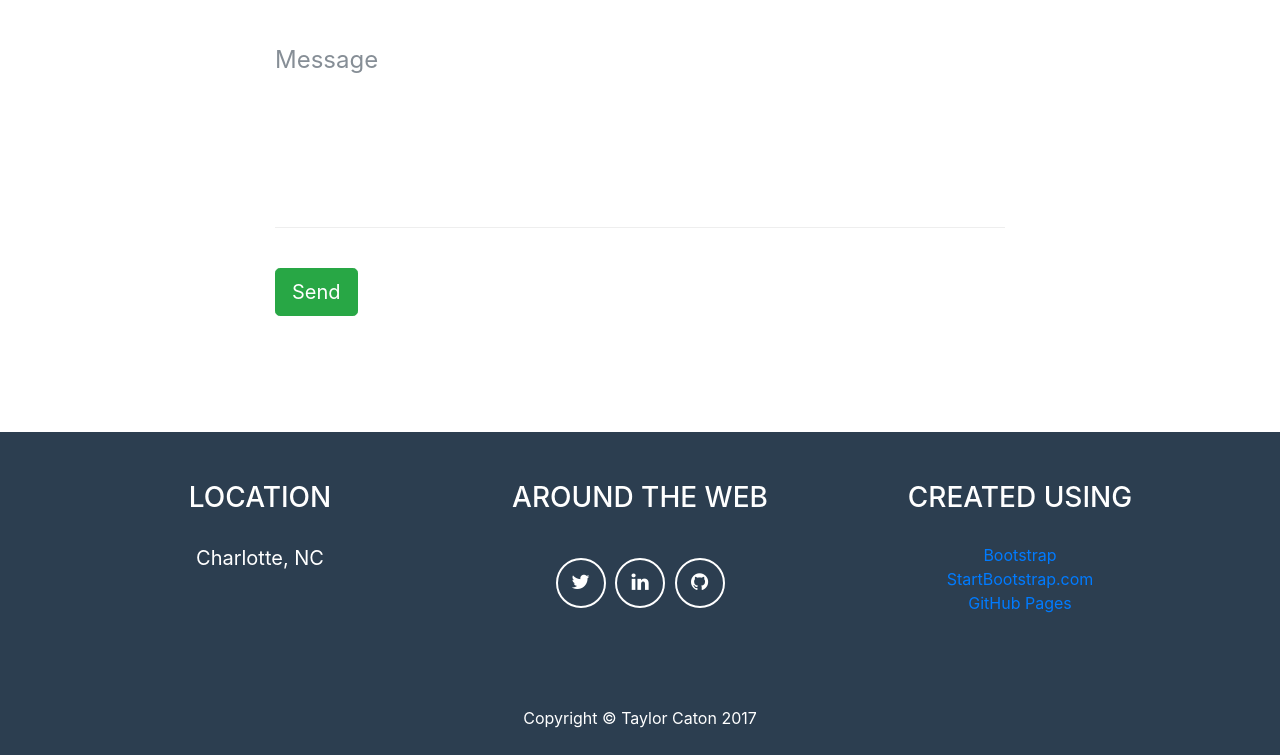
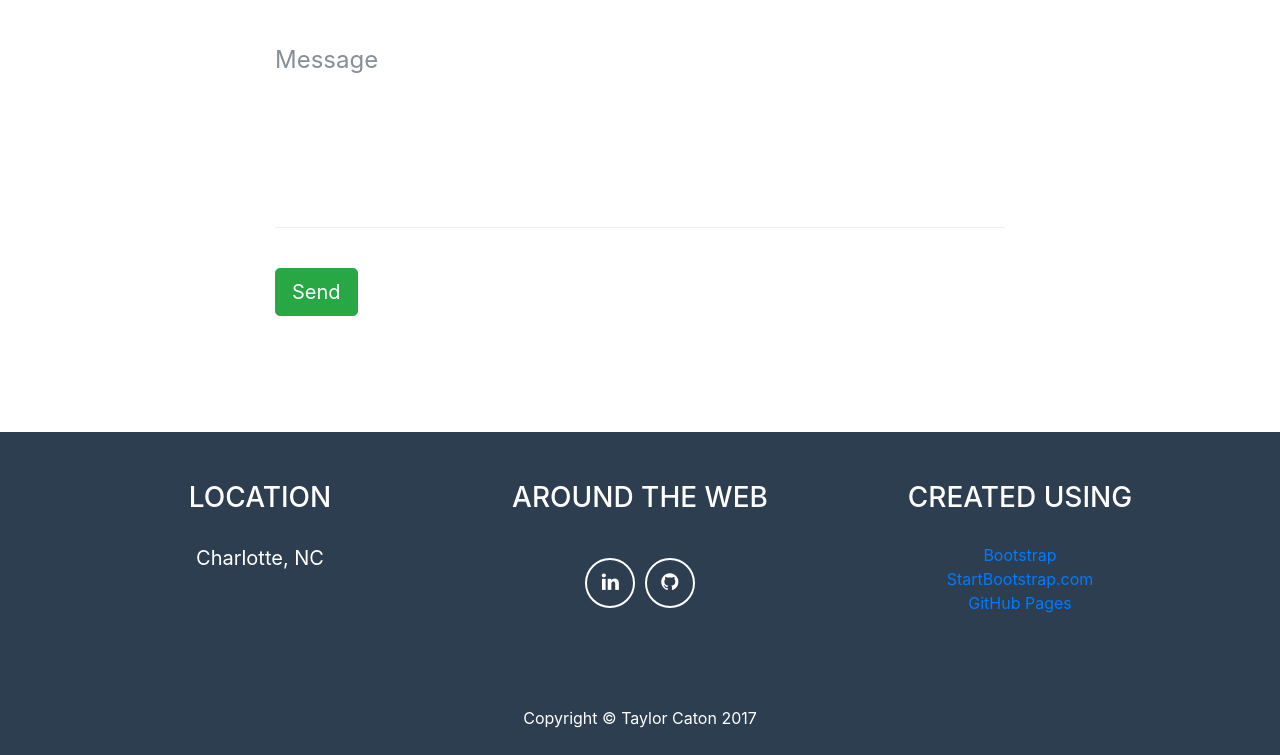
Before and after one commit to taylorcaton/Bootstrap-Portfolio, a website with bundled scripts: page index.html in a window 1280 px wide. Shown: the part 2814-3569 px from the top of the page. Built offline with nearby package versions, Linux system fonts and the light colour scheme.

Commit message:
removed buttons

```diff
--- a/index.html
+++ b/index.html
@@ -212,11 +212,6 @@
           <div class="footer-col col-md-4">
             <h3>Around the Web</h3>
             <ul class="list-inline">
-              <li class="list-inline-item">
-                <a class="btn-social btn-outline" href="https://twitter.com/taylorc">
-                    <i class="fa fa-fw fa-twitter"></i>
-                  </a>
-              </li>
               <li class="list-inline-item">
                 <a class="btn-social btn-outline" href="https://linkedin.com/in/taylorcaton">
                     <i class="fa fa-fw fa-linkedin"></i>
```
